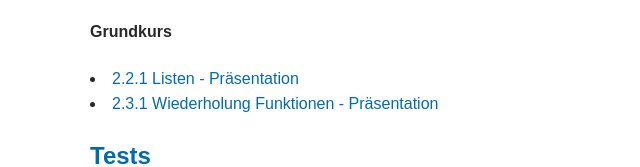
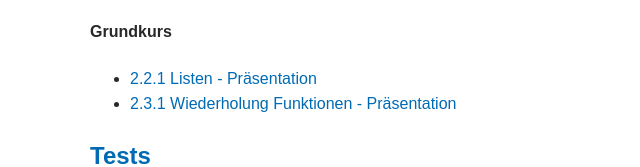
Before and after one commit to gctux/liascript, a plain HTML site: page index.html in a window 1280 px wide. Shown: the part 991-1158 px from the top of the page, without its empty margins (0-640 px from the left). Drawn offline with Linux system fonts and the light colour scheme.

Commit message:
Namen Listendatei

```diff
--- a/index.html
+++ b/index.html
@@ -38,8 +38,10 @@
     <h3>Informatik</h3>
     <h4>Grundkurs</h4>
 
-    <li><a href="https://liascript.github.io/course/?https://raw.githubusercontent.com/gctux/liascript/main/praesentationen/informatik/grundkurs/2_2_1_listen.md">2.2.1 Listen - Präsentation</a></li>
-    <li><a href="https://liascript.github.io/course/?https://raw.githubusercontent.com/gctux/liascript/main/praesentationen/informatik/grundkurs/2_3_1_wiederholung_funktionen_paesentation.md">2.3.1 Wiederholung Funktionen - Präsentation</a></li>
+    <ul>
+        <li><a href="https://liascript.github.io/course/?https://raw.githubusercontent.com/gctux/liascript/main/praesentationen/informatik/grundkurs/2_2_1_listen_praesentation.md">2.2.1 Listen - Präsentation</a></li>
+        <li><a href="https://liascript.github.io/course/?https://raw.githubusercontent.com/gctux/liascript/main/praesentationen/informatik/grundkurs/2_3_1_wiederholung_funktionen_paesentation.md">2.3.1 Wiederholung Funktionen - Präsentation</a></li>
+    </ul>
 
     <h2>Tests</h2>
 
```
Also changed, not shown: 3 other files.
